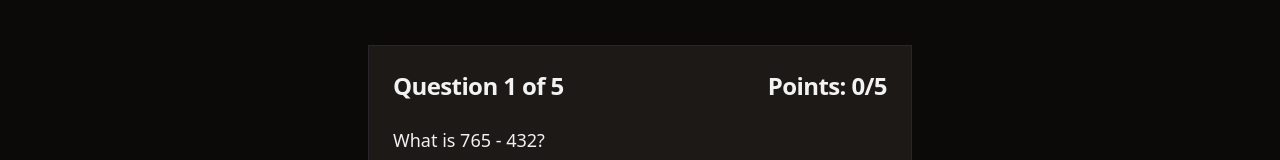
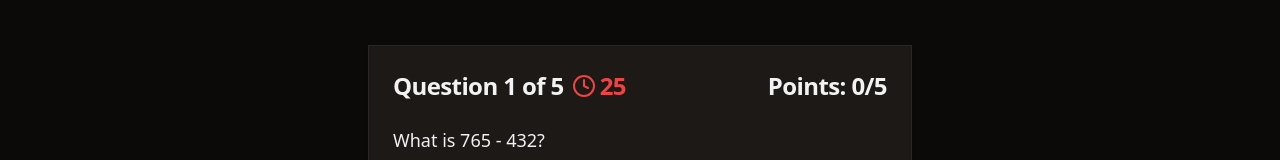
Before and after one commit to vishal-kumawat-appinventiv/hackathon-day2, a React (Vite) app: page /quiz in a window 1280 px wide. Shown: the part 179-339 px from the top of the page. Built offline with nearby package versions, Linux system fonts and the light colour scheme.

Commit message:
clock added

```diff
--- a/src/screens/QuizPage/index.tsx
+++ b/src/screens/QuizPage/index.tsx
@@ -1,4 +1,4 @@
-import { useState } from "react";
+import { useState, useEffect } from "react";
 import { useDispatch, useSelector } from "react-redux";
 import { AppDispatch, RootState } from "@/redux/store";
 import {
@@ -18,7 +18,7 @@ import { RadioGroup, RadioGroupItem } from "@/components/ui/radio-group";
 import { Label } from "@/components/ui/label";
 import { Button } from "@/components/ui/button";
 import { useToast } from "@/hooks/use-toast";
-import { ArrowRight } from "lucide-react";
+import { ArrowRight, Clock } from "lucide-react";
 import Navbar from "@/components/Navbar";
 import { useNavigate } from "react-router-dom";
 import { addResult } from "@/redux/slices/resultSlice";
@@ -38,8 +38,28 @@ const QuizPage = () => {
   const [selectedAnswer, setSelectedAnswer] = useState<number | null>(null);
   const [points, setPoints] = useState(0);
   const [quizOutput, setQuizOutput] = useState<ResultType[]>([]);
+  const [timeLeft, setTimeLeft] = useState(30);
 
   const currentQuestion = questions[currentQuestionIndex];
+
+  useEffect(() => {
+    setTimeLeft(30);
+
+    const timer = setInterval(() => {
+      setTimeLeft((prevTime) => {
+        if (prevTime <= 1) {
+          clearInterval(timer);
+          handleNextQuestion();
+          return 30;
+        }
+        return prevTime - 1;
+      });
+    }, 1000);
+
+    return () => {
+      clearInterval(timer);
+    };
+  }, [currentQuestionIndex]);
 
   const handleNextQuestion = () => {
     const isCorrect = selectedAnswer === currentQuestion.answer;
@@ -51,7 +71,7 @@ const QuizPage = () => {
         description: "Great job! You got it right.",
         variant: "default",
       });
-    } else {
+    } else if (selectedAnswer !== null) {
       toast({
         title: "Incorrect",
         description: `The correct answer was ${currentQuestion.answer}.`,
@@ -75,8 +95,8 @@ const QuizPage = () => {
       setQuizOutput(updatedQuizOutput);
       dispatch(addResult({ updatedQuizOutput, points }));
       toast({
-        title: "Thank for playing!",
-        description: `Here are your results`,
+        title: "Thank you for playing!",
+        description: `Here are your results.`,
       });
       navigate("/result");
     }
@@ -89,8 +109,13 @@ const QuizPage = () => {
         <Card className="w-full">
           <CardHeader>
             <CardTitle className="text-xl md:text-2xl flex items-center justify-between">
-              <div>
-                Question {currentQuestionIndex + 1} of {questions.length}
+              <div className="flex items-center">
+                <div>
+                  Question {currentQuestionIndex + 1} of {questions.length}
+                </div>
+                <div className="flex items-center gap-1 ml-2 text-red-500">
+                  <Clock /> {timeLeft}
+                </div>
               </div>
               <div className="text-right">
                 <p>
--- a/src/screens/ResultPage/index.tsx
+++ b/src/screens/ResultPage/index.tsx
@@ -54,18 +54,20 @@ const ResultPage = () => {
                       <p>
                         {rs.correctAnswer === rs.userAnswer
                           ? "Correct"
+                          : rs.userAnswer === null
+                          ? "Not Attempted"
                           : "Wrong"}
                       </p>
                     </div>
                   ))}
+                  <Button onClick={handlePlayAgain} className="mt-2">
+                    Play Again <RotateCcw />
+                  </Button>
                 </div>
               </div>
             ) : (
               <>
                 <p>Play Again to get Results</p>
-                <Button onClick={handlePlayAgain} className="mt-2">
-                  Play Again <RotateCcw />
-                </Button>
               </>
             )}
           </CardContent>
```
